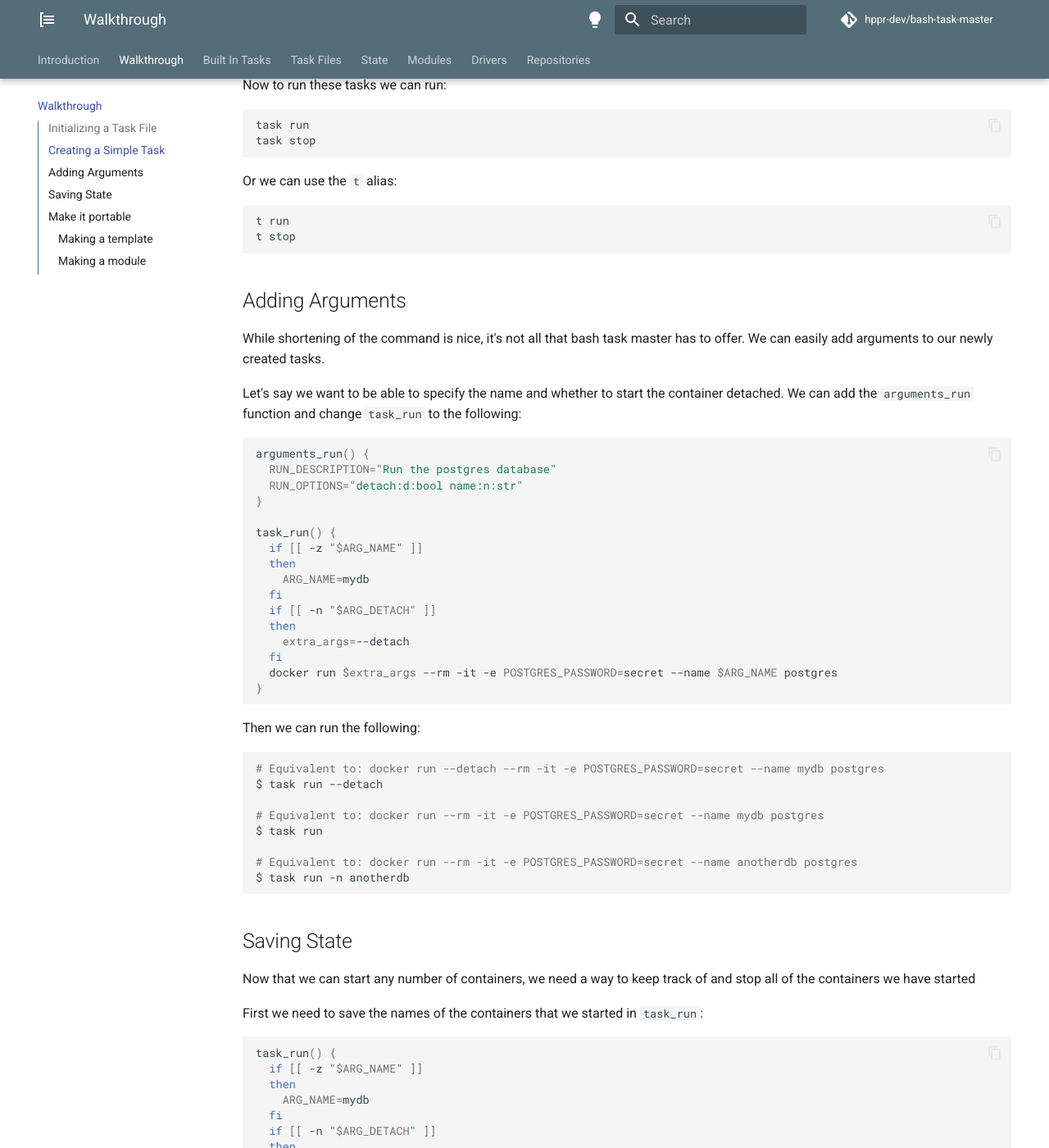
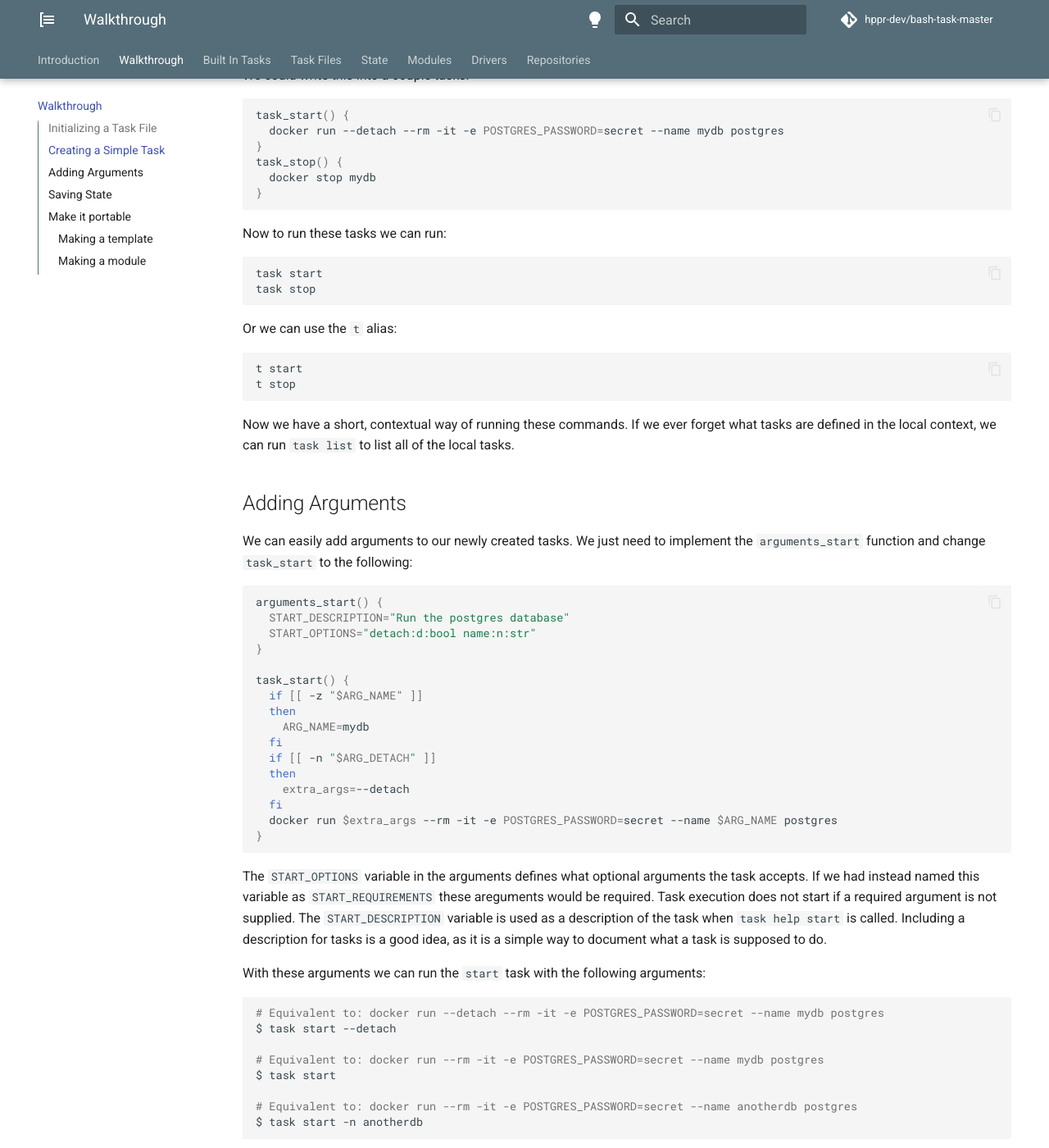
Before and after one commit to hppr-dev/docs-bash-task-master, an MkDocs documentation site: the page built from docs/walkthrough.md, in a window 1280 px wide and 1400 px high, scrolled down 711 px. Shown: the whole window at 82% size. Built offline with MkDocs 1.6.1 and Material for MkDocs 9.7.7, drawn with Linux system fonts in a browser that asks for light colours; comment, search, counter and statistics services are not loaded; some of the changed text lies outside the part shown.

Commit message:
proofread

````diff
--- a/docs/walkthrough.md
+++ b/docs/walkthrough.md
@@ -3,10 +3,21 @@
 Initializing a task file is as simple as changing to the project directory and running:
 
 ``` bash
+mkdir project
+cd project
 task init
 ```
 
-This will create a tasks.sh file in the current directory to hold tasks that are related to the project and bookmark it.
+This will create a tasks.sh file in the current directory and bookmark the directory.
+The tasks.sh file is used to hold tasks that are related to the project.
+Bookmarking a directory saves the location so that you can quickly change directories back to the project:
+
+``` bash
+cd ~
+task goto project
+```
+
+The default name of the bookmark is the name of the directory where `task init` was called (in this case project)
 
 ## Creating a Simple Task
 
@@ -23,7 +34,7 @@ We could write this into a couple tasks:
 
 ``` bash
 
-task_run() {
+task_start() {
   docker run --detach --rm -it -e POSTGRES_PASSWORD=secret --name mydb postgres
 }
 task_stop() {
@@ -36,7 +47,7 @@ Now to run these tasks we can run:
 
 ``` bash
 
-task run
+task start
 task stop
 
 ```
@@ -45,26 +56,26 @@ Or we can use the `t` alias:
 
 ``` bash
 
-t run
+t start
 t stop
 
 ```
 
+Now we have a short, contextual way of running these commands.
+If we ever forget what tasks are defined in the local context, we can run `task list` to list all of the local tasks.
+
 ## Adding Arguments
 
-While shortening of the command is nice, it's not all that bash task master has to offer.
 We can easily add arguments to our newly created tasks.
-
-Let's say we want to be able to specify the name and whether to start the container detached.
-We can add the `arguments_run` function and change `task_run` to the following:
+We just need to implement the `arguments_start` function and change `task_start` to the following:
 
 ``` bash
-arguments_run() {
-  RUN_DESCRIPTION="Run the postgres database"
-  RUN_OPTIONS="detach:d:bool name:n:str"
+arguments_start() {
+  START_DESCRIPTION="Run the postgres database"
+  START_OPTIONS="detach:d:bool name:n:str"
 }
 
-task_run() {
+task_start() {
   if [[ -z "$ARG_NAME" ]]
   then
     ARG_NAME=mydb
@@ -78,29 +89,35 @@ task_run() {
 
 ```
 
-Then we can run the following:
+The `START_OPTIONS` variable in the arguments defines what optional arguments the task accepts.
+If we had instead named this variable as `START_REQUIREMENTS` these areguments would be required.
+Task execution does not start if a required argument is not supplied.
+The `START_DESCRIPTION` variable is used as a description of the task when `task help start` is called.
+Including a description for tasks is a good idea, as it is a simple way to document what a task is supposed to do.
+
+With these arguments we can run the `start` task with the following arguments:
 
 ``` {.bash .no-copy}
 
 # Equivalent to: docker run --detach --rm -it -e POSTGRES_PASSWORD=secret --name mydb postgres
-$ task run --detach
+$ task start --detach
 
 # Equivalent to: docker run --rm -it -e POSTGRES_PASSWORD=secret --name mydb postgres
-$ task run
+$ task start
 
 # Equivalent to: docker run --rm -it -e POSTGRES_PASSWORD=secret --name anotherdb postgres
-$ task run -n anotherdb
+$ task start -n anotherdb
 
 ```
 
 ## Saving State
 
-Now that we can start any number of containers, we need a way to keep track of and stop all of the containers we have started
+Now that we have tasks to start any number of containers, we need a way to keep track of and stop all of the containers we have started
 
-First we need to save the names of the containers that we started in `task_run`:
+First we need to save the names of the containers that we started in `task_start`:
 
 ``` bash
-task_run() {
+task_start() {
   if [[ -z "$ARG_NAME" ]]
   then
     ARG_NAME=mydb
@@ -122,7 +139,7 @@ task_show() {
 }
 ```
 
-Finally we can update our stop task to stop all of the containers:
+Finally we can update the stop task to stop all of the containers:
 
 ``` bash
 task_stop() {
@@ -136,14 +153,14 @@ Now to test we can run the following:
 ``` {.bash .no-copy}
 
 # Start a few containers
-$ t run -d
-Running run: task...
+$ t start -d
+Running start: task...
 c164e181e...
-$ t run -d -n other
-Running run: task...
+$ t start -d -n other
+Running start: task...
 34ef64e18...
-$ t run -d -n another
-Running run: task...
+$ t start -d -n another
+Running start: task...
 164ae18fc...
 
 # Show the running containers
@@ -186,7 +203,7 @@ We can list our tasks and our templates:
 ``` {.bash .no-copy}
 $ task list
 Running list: task...
-run	      show	    stop
+start	      show	    stop
 
 $ task template list
 Running template:list task...
@@ -208,10 +225,10 @@ In `$TASK_MASTER_HOME/modules/pgdocker-module.sh` we can write:
 
 arguments_pgdocker() {
   PGDOCKER_DESCRIPTION="Manage postgres containers"
-  SUBCOMMANDS="run|show|stop"
+  SUBCOMMANDS="start|show|stop"
 
-  RUN_DESCRIPTION="Start a postgres container"
-  RUN_OPTIONS="name:n:str detach:d:bool"
+  START_DESCRIPTION="Start a postgres container"
+  START_OPTIONS="name:n:str detach:d:bool"
 
   SHOW_DESCRIPTION="Show the running postgres containers"
 
@@ -219,7 +236,7 @@ arguments_pgdocker() {
 }
 
 task_pgdocker() {
-  if [[ "$TASK_SUBCOMMAND" == "run" ]]
+  if [[ "$TASK_SUBCOMMAND" == "start" ]]
   then
     if [[ -z "$ARG_NAME" ]]
     then
@@ -268,7 +285,7 @@ Running help:pgdocker task...
 Command: task pgdocker
   Manage postgres containers
 
-Command: task pgdocker run
+Command: task pgdocker start
   Start a postgres container
   Optional:
     --name, -n str
````
Also changed, not shown: docs/index.md (+13 -17 lines).
